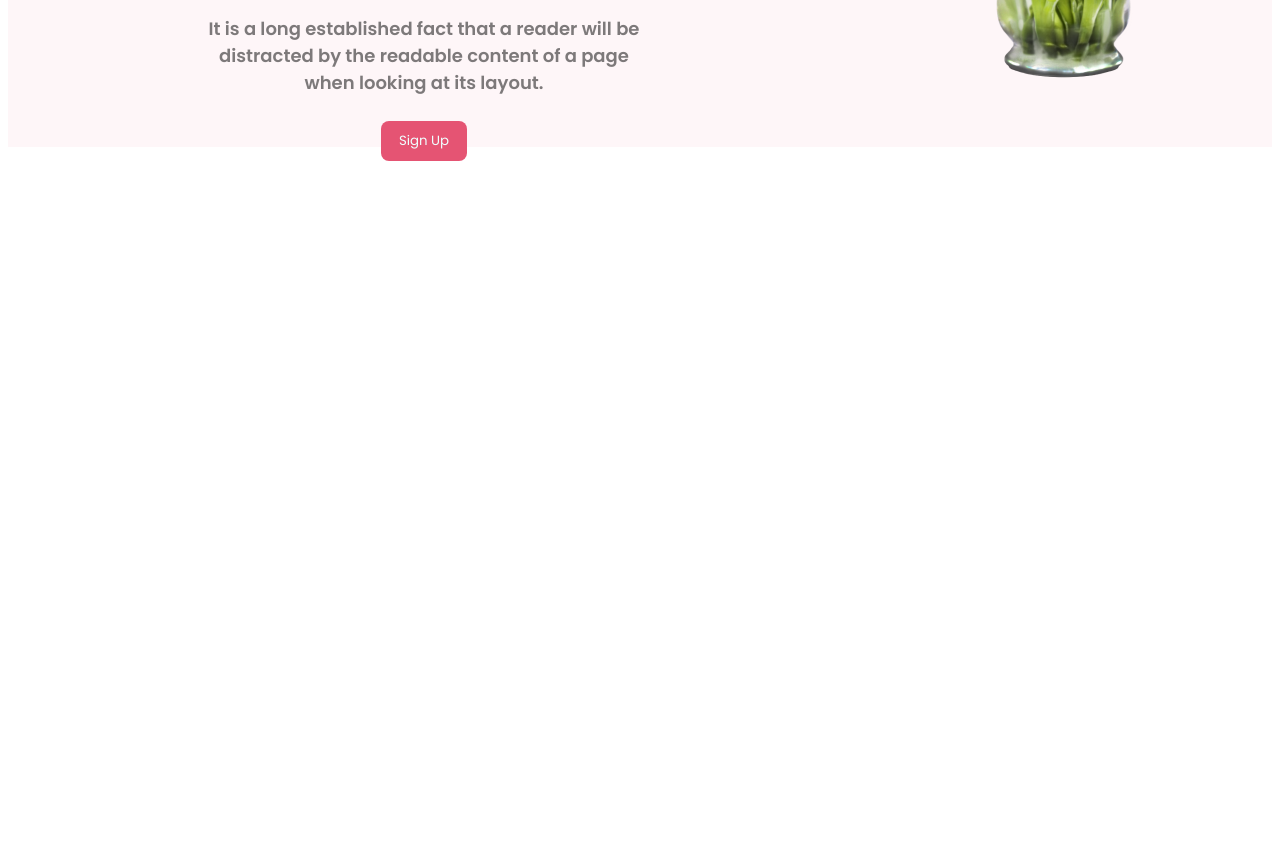
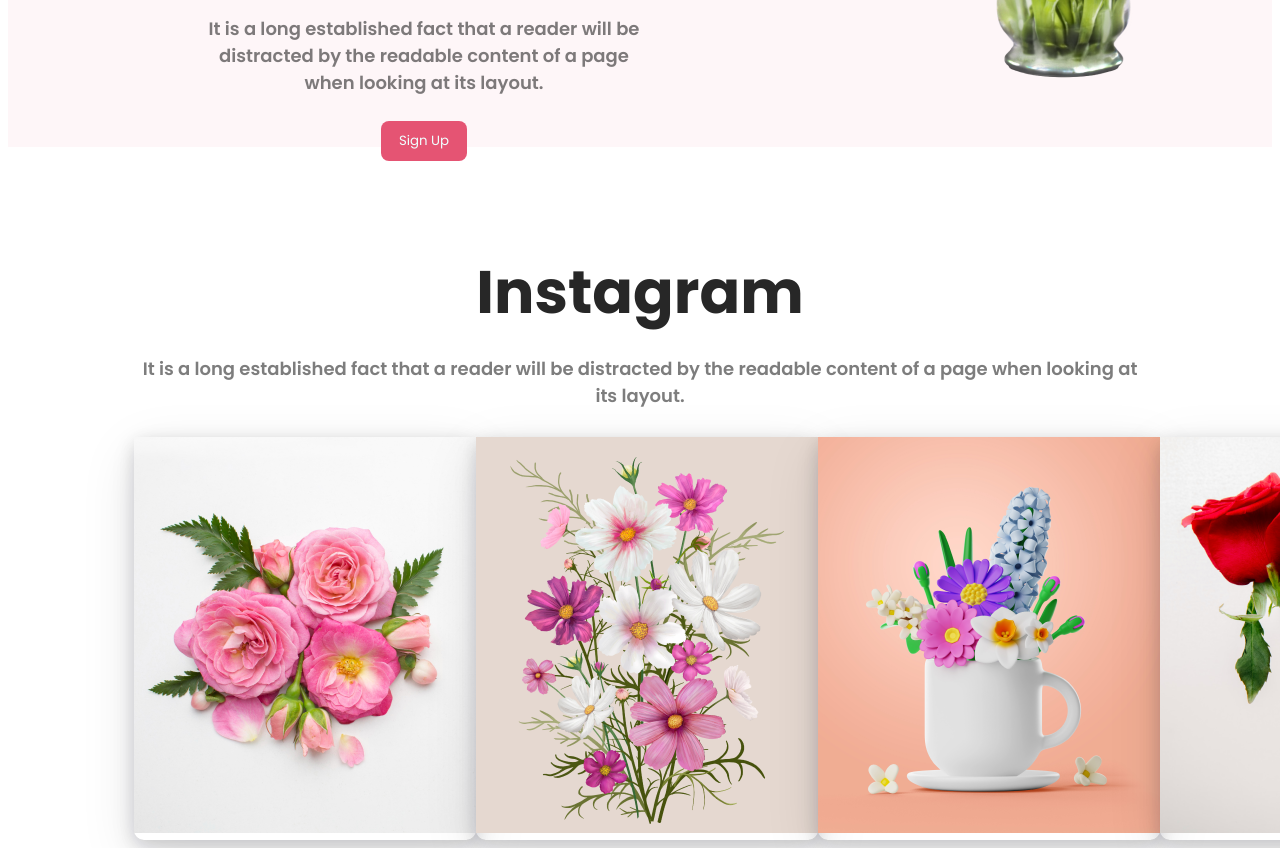
Before and after one commit to naeem182/assignment-of-flower-shop-, a plain HTML site: page index.html in a window 1280 px wide. Shown: the part 2738-3586 px from the top of the page. Before the commit the page ends 2985 px from the top, so only its background shows below. Drawn offline with Linux system fonts and the light colour scheme.

Commit message:
insta section done

```diff
--- a/index.html
+++ b/index.html
@@ -87,6 +87,19 @@
                 </div>
             </div>
         </section>
+        <section class="insta">
+            <h3 style="text-align: center;" class="sec-title">Instagram</h3>
+            <p style="text-align: center;" class="sec-descrip">It is a long established fact that a reader will be
+                distracted by the readable
+                content of a page when looking at its layout.</p>
+            <div class="sec-row">
+                <div class="insta-col"><img src="images/Flower 01.png" alt=""></div>
+                <div class="insta-col"><img src="images/Rectangle 4.png" alt=""></div>
+                <div class="insta-col"><img src="images/Rectangle 5.png" alt=""></div>
+                <div class="insta-col"><img src="images/Rectangle 6.png" alt=""></div>
+            </div>
+
+        </section>
 
 
     </main>
--- a/style.css
+++ b/style.css
@@ -131,3 +131,18 @@ section {
 span {
     color: #E55473;
 }
+
+/*insta design*/
+.insta {
+    width: 80%;
+    margin: auto;
+}
+
+.insta-col {
+    box-sizing: border-box;
+    border-radius: 10px;
+    box-shadow: rgba(17, 17, 26, 0.1) 0px 4px 16px, rgba(17, 17, 26, 0.1) 0px 8px 24px, rgba(17, 17, 26, 0.1) 0px 16px 56px;
+    margin-top: 10px;
+
+
+}
```
